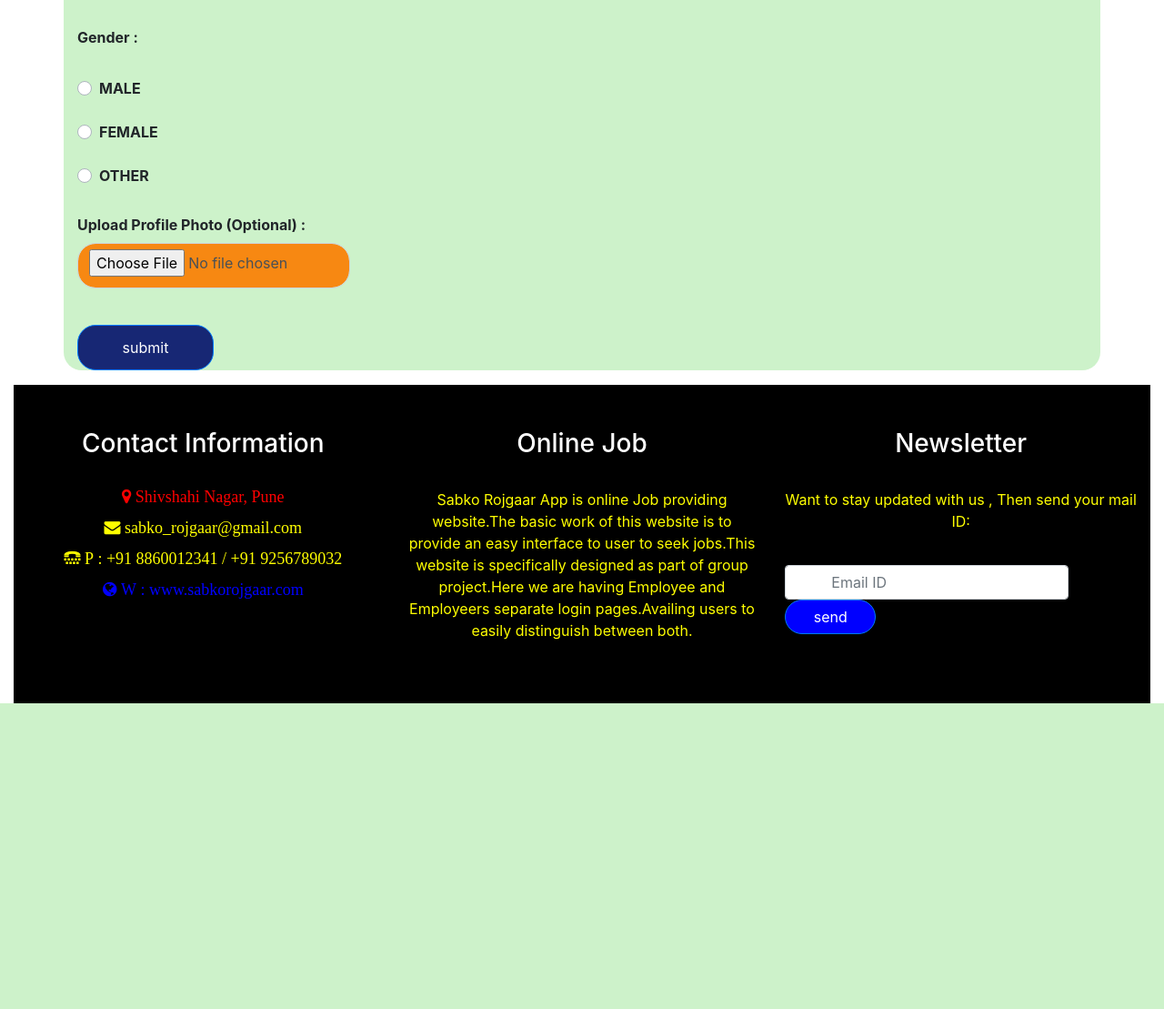
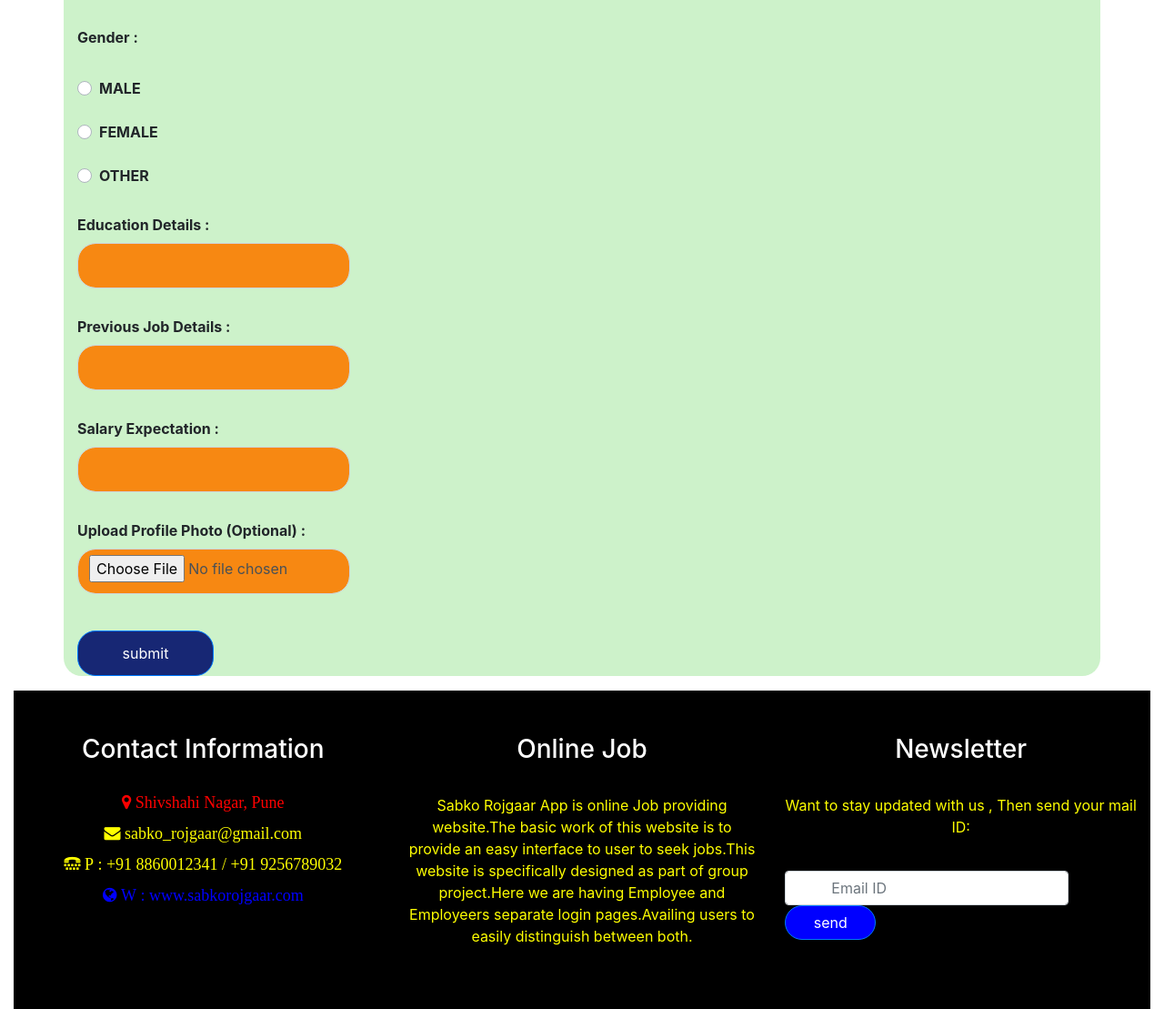
Before and after one commit to kajolkhairnar/Sabko_Rojgaar, a Django app: page /employee_sign_up in a window 1280 px wide. Shown: the part 788-1897 px from the top of the page at 91% size. Before the commit the page ends 1561 px from the top, so only its background shows below. Run offline with Django 3.2, Linux system fonts and the light colour scheme; some libraries are stand-ins or nearby versions.

Commit message:
Update employee_sign_up.html

```diff
--- a/job_portal/templates/employee_sign_up.html
+++ b/job_portal/templates/employee_sign_up.html
@@ -82,6 +82,30 @@
                </div>
 
            </div>
+         <div class="form-row">
+               <div class="form-group col-md-12" style="padding-top:14px">
+                   <label style="font-weight:bold">Education Details :</label><br>
+                   <input !required  type="text" class="form-control" name="edu"  style="border-radius:20px;background-color:#F78812;width:300px;height:50px">
+               </div>
+
+
+           </div>
+            <div class="form-row">
+               <div class="form-group col-md-12" style="padding-top:14px">
+                   <label style="font-weight:bold">Previous Job Details :</label><br>
+                   <input !required type="text" class="form-control" name="jobd" style="border-radius:20px;background-color:#F78812;width:300px;height:50px">
+               </div>
+
+
+           </div>
+            <div class="form-row">
+               <div class="form-group col-md-12" style="padding-top:14px">
+                   <label style="font-weight:bold">Salary Expectation :</label><br>
+                   <input type="text" class="form-control" name="sal" style="border-radius:20px;background-color:#F78812;width:300px;height:50px">
+               </div>
+
+
+           </div>
            <div class="form-row">
                <div class="form-group col-md-12" style="padding-top:14px">
                    <label style="font-weight:bold">Upload Profile Photo (Optional) :</label><br>
```
